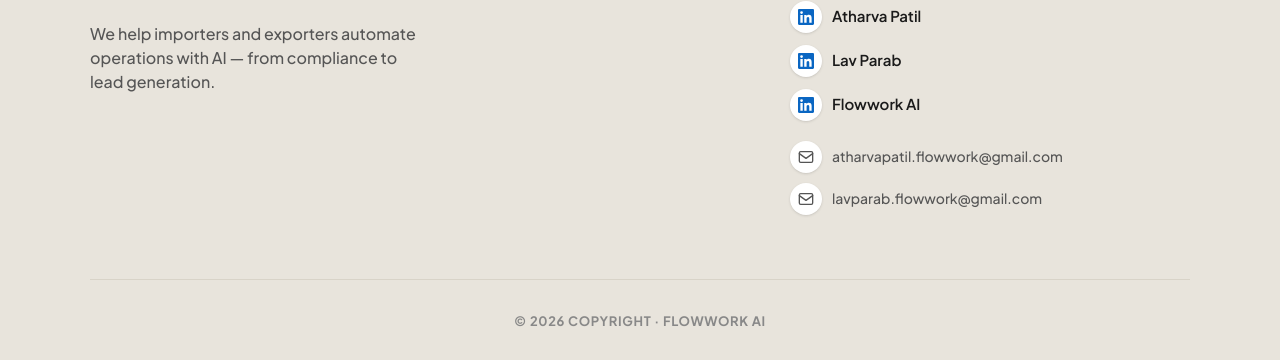
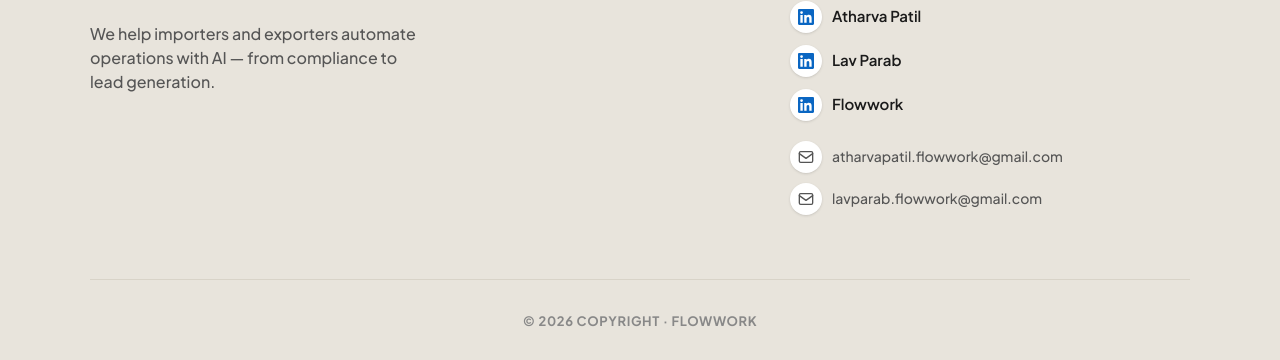
Before and after one commit to atharva-patil-23/flowwork-web, a Next.js app: page / in a window 1280 px wide. Shown: the part 4469-4829 px from the top of the page. Built offline with nearby package versions, Linux system fonts and the light colour scheme.

Commit message:
remove ai from flowwork

```diff
--- a/src/app/page.tsx
+++ b/src/app/page.tsx
@@ -240,7 +240,7 @@
                 <span className="w-8 h-8 rounded-full bg-white shadow-sm flex items-center justify-center group-hover:bg-[#0a66c2] transition-colors">
                   <svg className="w-4 h-4 text-[#0a66c2] group-hover:text-white transition-colors" viewBox="0 0 24 24" fill="currentColor"><path d="M20.447 20.452h-3.554v-5.569c0-1.328-.027-3.037-1.852-3.037-1.853 0-2.136 1.445-2.136 2.939v5.667H9.351V9h3.414v1.561h.046c.477-.9 1.637-1.85 3.37-1.85 3.601 0 4.267 2.37 4.267 5.455v6.286zM5.337 7.433a2.062 2.062 0 01-2.063-2.065 2.064 2.064 0 112.063 2.065zm1.782 13.019H3.555V9h3.564v11.452zM22.225 0H1.771C.792 0 0 .774 0 1.729v20.542C0 23.227.792 24 1.771 24h20.451C23.2 24 24 23.227 24 22.271V1.729C24 .774 23.2 0 22.222 0h.003z" /></svg>
                 </span>
-                Flowwork AI
+                Flowwork
               </a>
             </div>
 
@@ -262,7 +262,7 @@
           </div>
         </div>
         <div className="w-full max-w-[1100px] pt-8 text-center text-[13px] font-bold text-[#888] uppercase tracking-wider">
-          © 2026 Copyright · Flowwork AI
+          © 2026 Copyright · Flowwork
         </div>
       </footer>
     </main>
```
